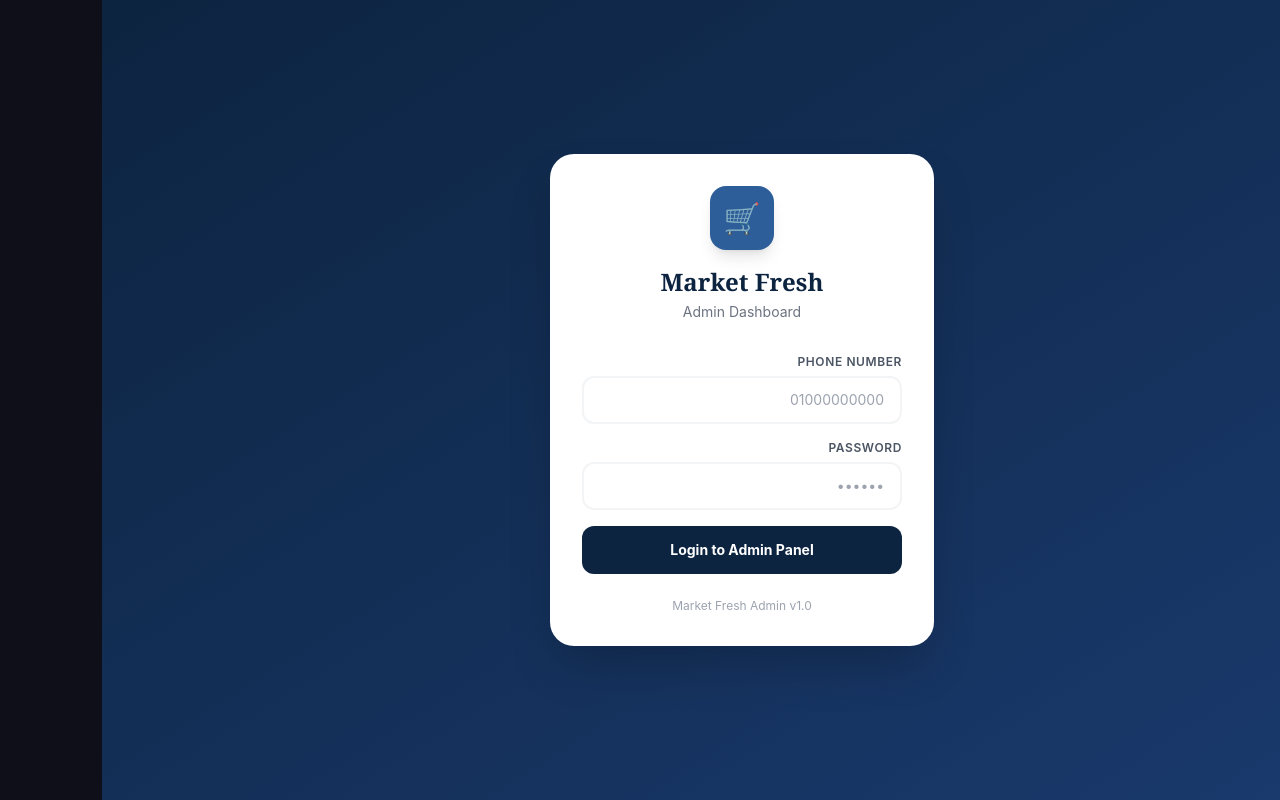
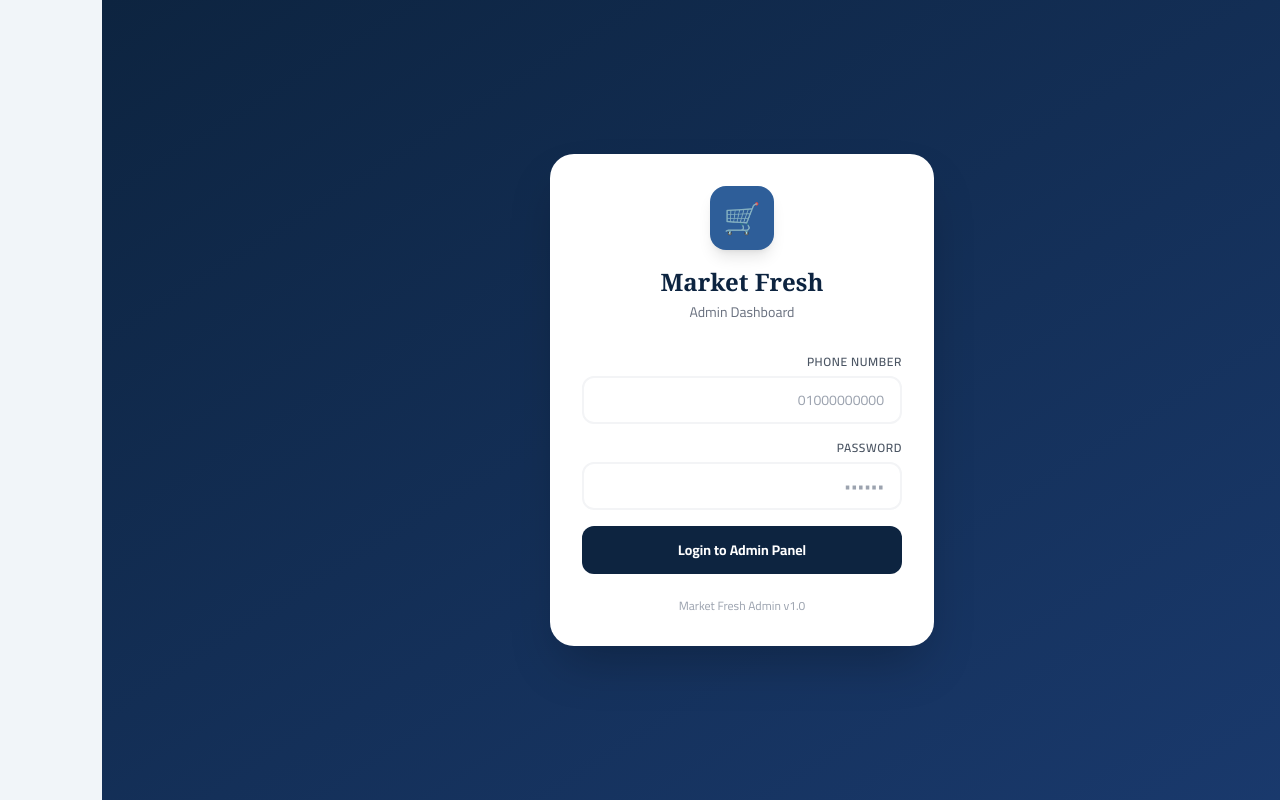
Before and after one commit to OmarlZanaty/Shopping-Market, a React (Vite) app in the folder Admin Dashboard/: page /login in a window 1280 px wide. Built offline with nearby package versions, Linux system fonts and the light colour scheme; no server answers.

Commit message:
fix: load Cairo+Inter fonts, fix white-on-white text, enforce 8-char password, show server errors

```diff
--- a/Admin Dashboard/index.html
+++ b/Admin Dashboard/index.html
@@ -5,7 +5,7 @@
   <link rel="icon" type="image/svg+xml" href="/vite.svg" />
   <meta name="viewport" content="width=device-width, initial-scale=1.0" />
   <title>Market Fresh - Admin Dashboard</title>
-  <link href="https://fonts.googleapis.com/css2?family=Playfair+Display:wght@400;600;700&family=DM+Sans:wght@300;400;500;600&display=swap" rel="stylesheet">
+  <link href="https://fonts.googleapis.com/css2?family=Cairo:wght@300;400;500;600;700;800&family=Inter:wght@300;400;500;600;700&family=Playfair+Display:wght@400;600;700&display=swap" rel="stylesheet">
 </head>
 <body>
   <div id="root"></div>
--- a/Admin Dashboard/src/index.css
+++ b/Admin Dashboard/src/index.css
@@ -5,12 +5,16 @@
 @layer base {
   html {
     font-family: 'Cairo', 'Inter', sans-serif;
-    background: #0F0F1A;
-    color: #FFFFFF;
+    background: #F1F5F9;
+    color: #0D2440;
   }
   body {
-    background: #12121F;
+    background: #F1F5F9;
     min-height: 100vh;
+  }
+  /* inputs always show dark text regardless of surrounding theme */
+  input, textarea, select {
+    color: #0D2440;
   }
   [dir="rtl"] {
     font-family: 'Cairo', 'Inter', sans-serif;
--- a/Admin Dashboard/src/pages/DriverFormPage.jsx
+++ b/Admin Dashboard/src/pages/DriverFormPage.jsx
@@ -34,18 +34,21 @@ export default function DriverFormPage() {
       navigate('/drivers');
     },
     onError: (e) => {
-      const msg = e.response?.data?.phone?.[0]
-        || e.response?.data?.message
-        || e.message
-        || t('حدث خطأ', 'An error occurred');
-      toast.error(msg);
+      const data = e.response?.data;
+      // Show first field-level error if present
+      const fieldErr = data?.errors?.[0]
+        || data?.phone?.[0]
+        || data?.password?.[0]
+        || data?.full_name?.[0];
+      const msg = fieldErr || data?.message || e.message || t('حدث خطأ', 'An error occurred');
+      toast.error(msg, { duration: 5000 });
     },
   });
 
   const inp = 'w-full border-2 border-gray-100 focus:border-[#2E5E99] rounded-xl px-4 py-2.5 text-sm outline-none transition-colors bg-white';
   const lbl = 'text-xs font-semibold text-gray-600 uppercase tracking-wider block mb-1.5';
 
-  const canSubmit = form.full_name && form.phone && form.password && form.password === form.confirm_password;
+  const canSubmit = form.full_name && form.phone && form.password.length >= 8 && form.password === form.confirm_password;
 
   return (
     <div className="p-6 max-w-xl mx-auto">
@@ -111,10 +114,14 @@ export default function DriverFormPage() {
         {/* Password */}
         <div className="grid grid-cols-2 gap-4">
           <div>
-            <label className={lbl}>{t('كلمة المرور', 'Password')} *</label>
+            <label className={lbl}>{t('كلمة المرور', 'Password')} * <span className="text-gray-400 normal-case font-normal">{t('(8 أحرف على الأقل)', '(min 8 chars)')}</span></label>
             <input type="password" value={form.password}
               onChange={e => setForm(f => ({ ...f, password: e.target.value }))}
-              placeholder="••••••••" className={inp} />
+              placeholder="••••••••"
+              className={`${inp} ${form.password && form.password.length < 8 ? 'border-red-400' : ''}`} />
+            {form.password && form.password.length < 8 && (
+              <p className="text-xs text-red-500 mt-1">{t('يجب أن تكون 8 أحرف على الأقل', 'Must be at least 8 characters')}</p>
+            )}
           </div>
           <div>
             <label className={lbl}>{t('تأكيد المرور', 'Confirm Password')} *</label>
```
